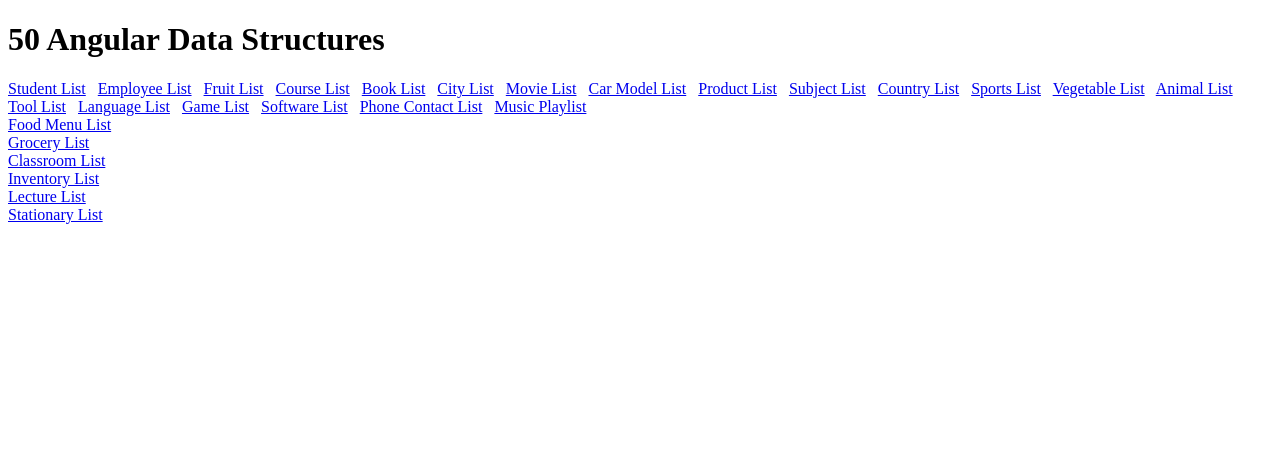
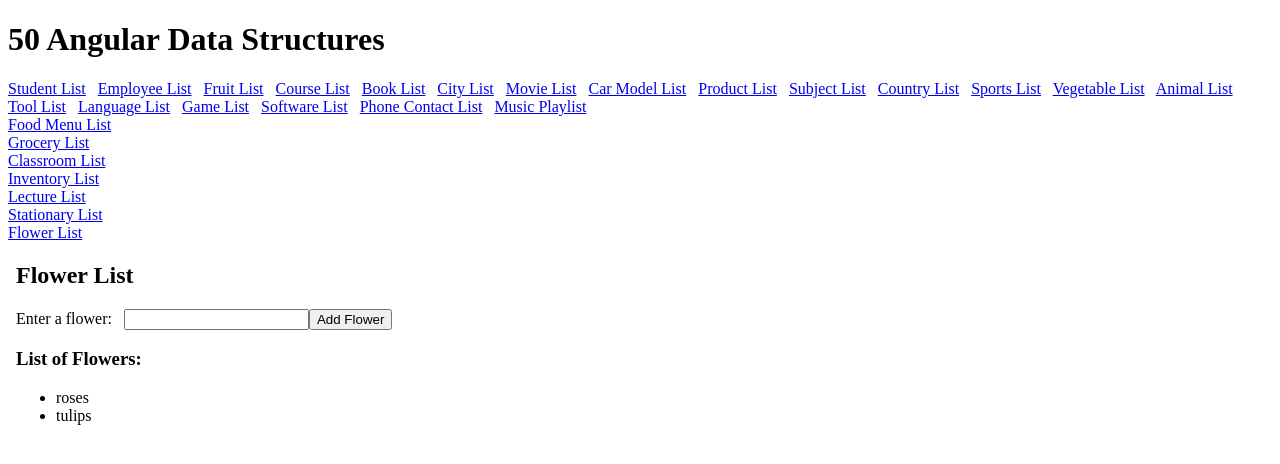
Before and after one commit to jennyfaye/50AngularDataStructures, an Angular app: page /flowerlist in a window 1280 px wide. Before the commit this address led to /. Shown: the top 464 px of the page. Built offline with nearby package versions, Linux system fonts and the light colour scheme.

Commit message:
test: add flowerlist component

```diff
--- a/src/app/app.component.html
+++ b/src/app/app.component.html
@@ -53,4 +53,6 @@
 <br>
 <a routerLink="stationarylist">Stationary List</a>
 <br>
+<a routerLink="flowerlist">Flower List</a>
+<br>
 <router-outlet></router-outlet>
--- a/src/app/app.module.ts
+++ b/src/app/app.module.ts
@@ -31,6 +31,7 @@ import { ClassroomlistComponent } from "./components/classroomlist/classroomlist
 import { InventorylistComponent } from "./components/inventorylist/inventorylist.component";
 import { LecturelistComponent } from "./components/lecturelist/lecturelist.component";
 import { StationarylistComponent } from "./components/stationarylist/stationarylist.component";
+import { FlowerlistComponent } from "./components/flowerlist/flowerlist.component";
 
 
 const routes: Routes = [
@@ -60,6 +61,7 @@ const routes: Routes = [
   { path: 'inventorylist', component: InventorylistComponent},
   { path: 'lecturelist', component: LecturelistComponent},
   { path: 'stationarylist', component: StationarylistComponent},
+  { path: 'flowerlist', component: FlowerlistComponent},
 ];
 
 @NgModule({
@@ -99,6 +101,7 @@ const routes: Routes = [
     InventorylistComponent,
     LecturelistComponent,
     StationarylistComponent,
+    FlowerlistComponent,
   ],
 
   providers: [
--- /dev/null
+++ b/src/app/components/flowerlist/flowerlist.component.html
@@ -0,0 +1,21 @@
+<!doctype html>
+<html>
+  <body>
+    <h2>Flower List</h2>
+    <form >
+      <label for="flower">Enter a flower: </label> &nbsp;
+      <input name="flower" id="flower" type="text" [(ngModel)]="flower"/>
+
+      <button (click)="addFlower()">Add Flower</button>
+    </form>
+
+    <div>
+        <h3>List of Flowers:</h3>
+        <ul>
+          <li *ngFor="let flower of flowerList">
+            {{flower}}
+          </li>
+        </ul>
+    </div>
+  </body>
+</html>
--- /dev/null
+++ b/src/app/components/flowerlist/flowerlist.component.ts
@@ -0,0 +1,15 @@
+import { Component } from '@angular/core';
+
+@Component({
+  selector: 'app-flowerlist',
+  templateUrl: './flowerlist.component.html',
+  styleUrl: './flowerlist.component.css'
+})
+export class FlowerlistComponent {
+  flowerList: string[] = ["roses","tulips"];
+  flower: string = '';
+
+  addFlower() {
+    this.flowerList.push(this.flower);
+  }
+}
```
Also changed, not shown: src/app/components/flowerlist/flowerlist.component.css (added), 1 other file (tests, documents, lock files or other folders).
